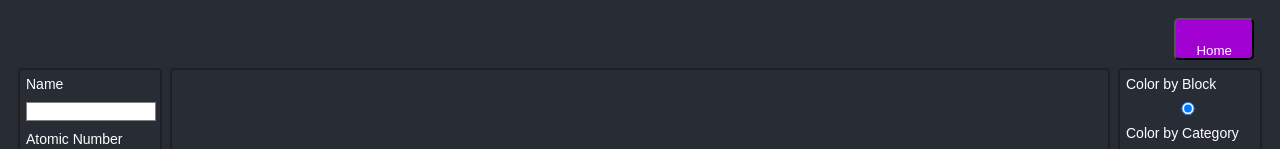
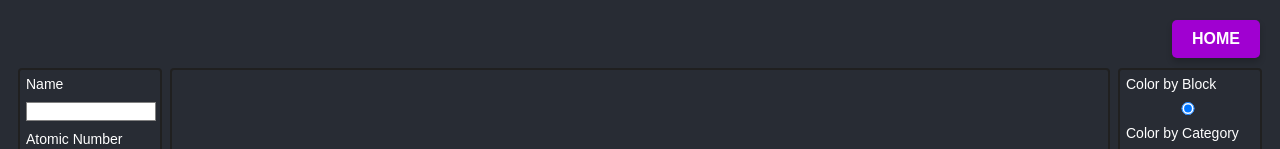
Before and after one commit to apcshs/PeriodicTable, a plain HTML site: page index.html in a window 1280 px wide. Shown: the top 149 px of the page. Drawn offline with Linux system fonts and the light colour scheme.

Commit message:
Update projects.css

```diff
--- a/projects.css
+++ b/projects.css
@@ -52,16 +52,33 @@
 
 .linkpanel
 {
-    cursor: pointer;
-    cursor: hand;
-    color:#ffffff;
-    position: absolute;
-    right: 16px;
-    top: 8px;
-    height: 42px;
-    line-height: 42px;
-    margin: 10px;
+    background-color: #a000d1;
+    color: white;
+    border-radius: 10px;
+    padding: 12px 24px;
+    font-size: 16px;
+    font-weight: bold;
     text-align: center;
+    text-transform: uppercase;
+    border: none;
+    transition: all 0.3s ease-in-out;
+    display: inline-block;
+    box-shadow: 0px 4px 6px rgba(0, 0, 0, 0.2);
+    position: fixed;
+    top: 20px;
+    right: 20px;
+    z-index: 1000;
+}
+
+.linkpanel:hover {
+    background-color: #8800aa;
+    transform: scale(1.05);
+    box-shadow: 0px 6px 8px rgba(0, 0, 0, 0.3);
+}
+
+.linkpanel:active {
+    transform: scale(0.98);
+    box-shadow: 0px 2px 4px rgba(0, 0, 0, 0.2);
 }
 
 A:link {text-decoration: none; color:#FFFFFF; outline : none; border : 0;}
```
